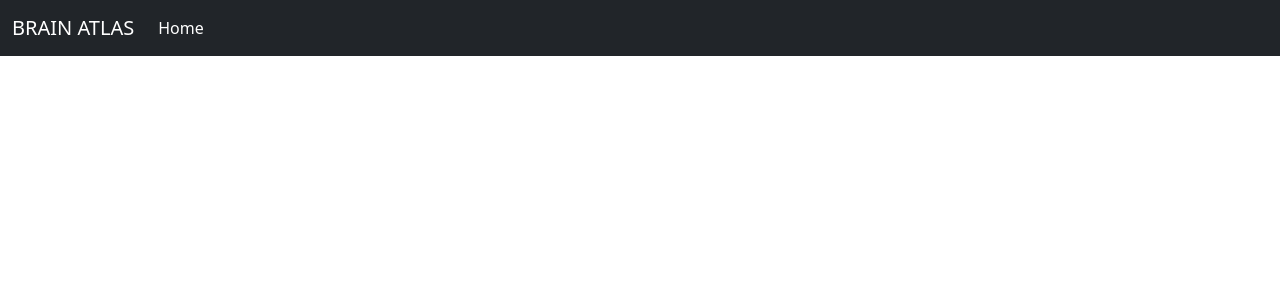
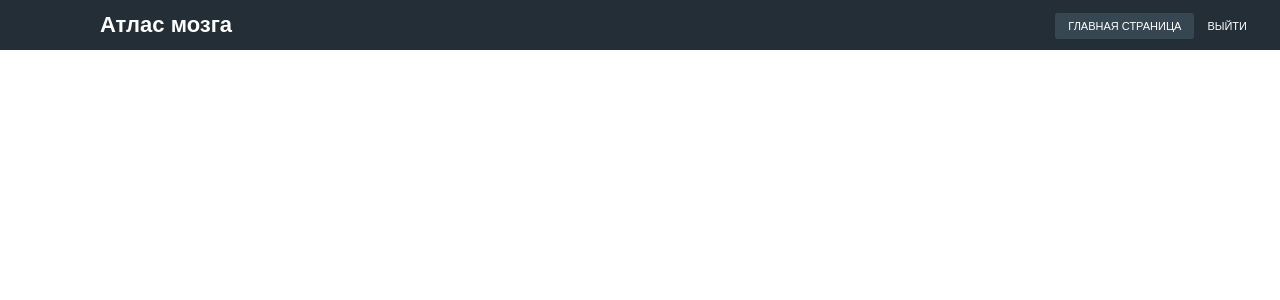
Before and after one commit to imartem1/brain_atlas, a React (Create React App) app: page / in a window 1280 px wide. Shown: the top 300 px of the page. Built offline with nearby package versions, Linux system fonts and the light colour scheme.

Commit message:
responsive appbar

```diff
--- a/package.json
+++ b/package.json
@@ -3,6 +3,9 @@
     "version": "0.1.0",
     "private": true,
     "dependencies": {
+        "@fortawesome/fontawesome-svg-core": "^6.1.1",
+        "@fortawesome/free-solid-svg-icons": "^6.1.1",
+        "@fortawesome/react-fontawesome": "^0.2.0",
         "@testing-library/jest-dom": "^5.11.4",
         "@testing-library/react": "^11.1.0",
         "@testing-library/user-event": "^12.1.10",
--- a/src/app/App.js
+++ b/src/app/App.js
@@ -1,6 +1,6 @@
 import React from "react";
 
-import NavBar from "./components/ui/navBar";
+import NavBar from "./components/ui/navBar/navBar";
 
 function App() {
     return (
--- a/src/app/components/ui/navBar.jsx
+++ /dev/null
@@ -1,24 +0,0 @@
-import React from "react";
-import { Link } from "react-router-dom";
-
-const NavBar = () => {
-    return (
-        <nav className="navbar navbar-expand-lg navbar-dark bg-dark">
-            <div className="container-fluid">
-                <Link className="navbar-brand" href="/">BRAIN ATLAS</Link>
-                <button className="navbar-toggler" type="button" data-bs-toggle="collapse" data-bs-target="#navbarNav" aria-controls="navbarNav" aria-expanded="false" aria-label="Toggle navigation">
-                <span className="navbar-toggler-icon"></span>
-                </button>
-                <div className="collapse navbar-collapse" id="navbarNav">
-                    <ul className="navbar-nav">
-                        <li className="nav-item">
-                            <Link className="nav-link active" aria-current="page" href="#">Home</Link>
-                        </li>
-                    </ul>
-                </div>
-            </div>
-        </nav>
-    );
-};
-
-export default NavBar;
--- /dev/null
+++ b/src/app/components/ui/navBar/navBar.css
@@ -0,0 +1,95 @@
+*{
+    padding: 0;
+    margin: 0;
+    text-decoration: none;
+    list-style: none;
+    box-sizing: border-box;
+}
+.NAVBAR{
+    font-family: 'Exo 2', sans-serif;
+}
+nav{
+    background: #232e36;
+    height: 50px;
+    width: 100%;
+}
+label.logo{
+    font-family: 'Exo 2', sans-serif;
+    color: white;
+    font-size: 22px;
+    line-height: 50px;
+    padding: 0 100px;
+    font-weight: bold;
+}
+nav ul{
+    float: right;
+    margin-right: 20px;
+}
+nav ul li{
+    display: inline-block;
+    line-height: 50px;
+    margin: 0 5 px;
+}
+nav ul li a{
+    color: white;
+    font-size: 11px;
+    padding: 7px 13px;
+    border-radius: 3px;
+    text-transform: uppercase;
+}
+a.active, a:hover{
+    background: #374752;
+    transition: .5s;
+}
+.checkbtn{
+    font-size: 22px;
+    font-family: 'Anton', sans-serif;
+    color: white;
+    float: right;
+    line-height: 50px;
+    margin-right: 40px;
+    cursor: pointer;
+    display: none;
+}
+#check{
+    display: none;
+}
+@media (max-width: 952px){
+    label.logo{
+        font-size: 22px;
+        padding-left: 50px;
+    }
+    nav ul li a {
+        font-size: 10px;
+    }
+}
+@media (max-width: 858px){
+    .checkbtn{
+        display: block;
+    }
+    ul{
+        position: fixed;
+        width: 100%;
+        height: 100vh;
+        background: #2c3e50;
+        top: 50px;
+        left: -100%;
+        text-align: center;
+        transition: all .5c;
+    }
+    nav ul li{
+        display: block;
+        margin: 50px 0;
+        line-height: 22px;
+    }
+    nav ul li a{
+        font-size: 20px;
+    }
+    a:hover,a.active{
+        background: none;
+        color: #0082e6;
+    }
+    #check:checked ~ ul{
+        left: 0;
+    }
+}
--- /dev/null
+++ b/src/app/components/ui/navBar/navBar.jsx
@@ -0,0 +1,23 @@
+import React from "react";
+import "./navBar.css";
+// import { Link } from "react-router-dom";
+
+const NavBar = () => {
+    return (
+        <div className="NAVBAR">
+            <nav>
+                <input type="checkbox" id="check"/>
+                <label htmlFor="check" className="checkbtn">
+                    <span>Menu</span>
+                </label>
+                <label className="logo" htmlFor="">Атлас мозга</label>
+                <ul>
+                    <li><a className="active" href="#">Главная страница</a></li>
+                    <li><a href="#">Выйти</a></li>
+                </ul>
+            </nav>
+        </div>
+    );
+};
+
+export default NavBar;
--- a/src/index.js
+++ b/src/index.js
@@ -2,7 +2,6 @@ import React from "react";
 import ReactDOM from "react-dom";
 import "./index.css";
 import reportWebVitals from "./reportWebVitals";
-import "bootstrap/dist/css/bootstrap.css";
 import App from "./app/App";
 import { BrowserRouter } from "react-router-dom";
 
```
Also changed, not shown: 1 other file (tests, documents, lock files or other folders).
